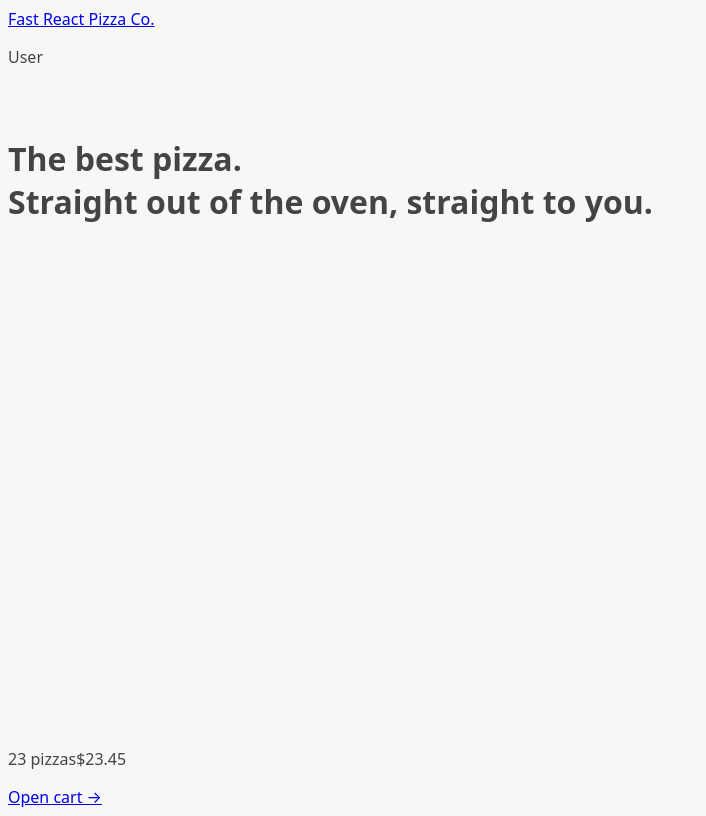
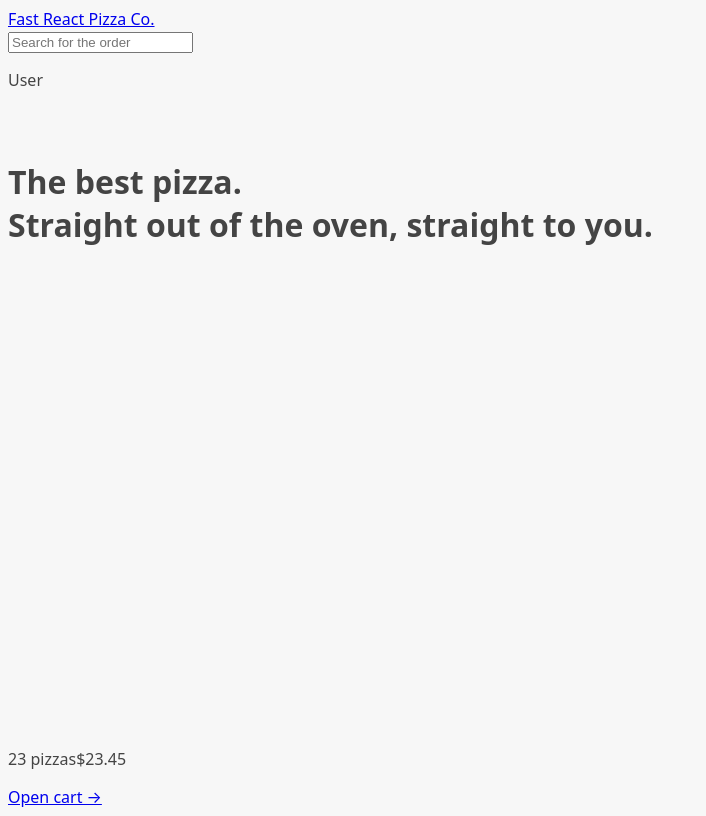
Before and after one commit to Heechem/pizza-fast, a React (Vite) app: page / in a window 1280 px wide. Shown: the whole page, without its empty margins (0-706 px from the left). Built offline with nearby package versions, Linux system fonts and the light colour scheme; the HTML template or start-up script is replaced by a standard one.

Commit message:
Add search Input

```diff
--- /dev/null
+++ b/src/features/order/SearchOrder.jsx
@@ -0,0 +1,25 @@
+import { useState } from 'react';
+import { useNavigate } from 'react-router-dom';
+
+function SearchOrder() {
+  const [query, setQuery] = useState('');
+  const navigate = useNavigate();
+
+  function handleSubmit(e) {
+    e.preventDefault();
+    if (!query) return;
+    navigate(`/order/${query}`);
+    setQuery('');
+  }
+  return (
+    <form onSubmit={handleSubmit}>
+      <input
+        placeholder="Search for the order"
+        value={query}
+        onChange={(e) => setQuery(e.target.value)}
+      />
+    </form>
+  );
+}
+
+export default SearchOrder;
--- a/src/ui/Header.jsx
+++ b/src/ui/Header.jsx
@@ -1,9 +1,11 @@
 import { Link } from 'react-router-dom';
+import SearchOrder from '../features/order/SearchOrder';
 
 const Header = () => {
   return (
     <header>
       <Link to="/">Fast React Pizza Co.</Link>
+      <SearchOrder />
       <p>User</p>
     </header>
   );
```
